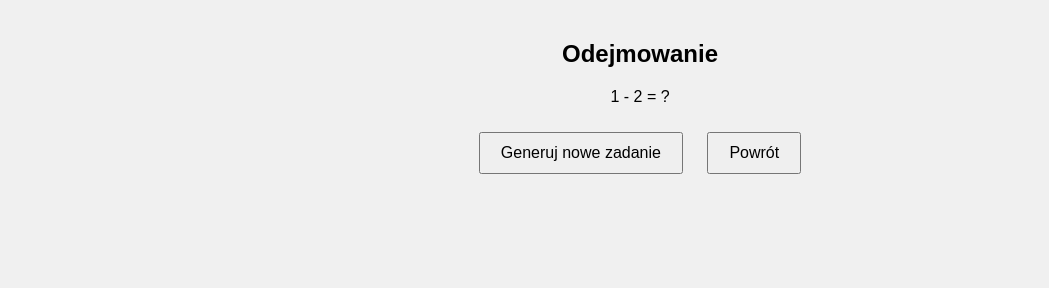
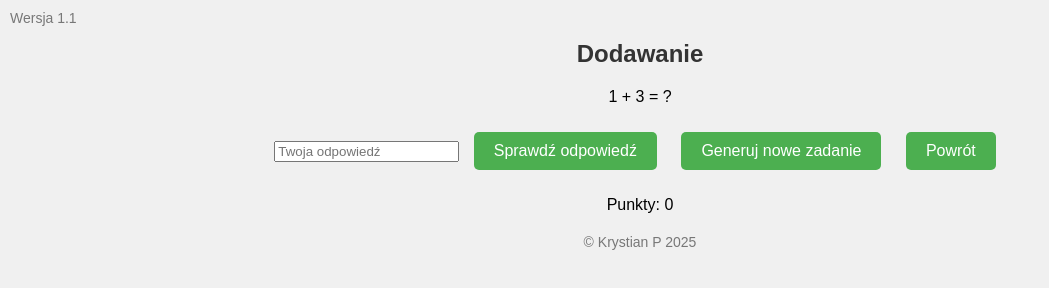
Before and after one commit to LufStudios/matmania.lfrx.ovh, a plain HTML site: page odejmowanie.html in a window 1280 px wide. Shown: the whole page, without its empty margins (0-1049 px from the left). Drawn offline with Linux system fonts and the light colour scheme.

Commit message:
Update odejmowanie.html

```diff
--- a/odejmowanie.html
+++ b/odejmowanie.html
@@ -3,7 +3,7 @@
 <head>
     <meta charset="UTF-8">
     <meta name="viewport" content="width=device-width, initial-scale=1.0">
-    <title>Odejmowanie - Matmania</title>
+    <title>Dodawanie - Matmania</title>
     <style>
         body {
             font-family: Arial, sans-serif;
@@ -12,29 +12,79 @@
             margin: 0;
             padding: 20px;
         }
+        h2 {
+            color: #333;
+        }
         button {
             padding: 10px 20px;
             margin: 10px;
             font-size: 16px;
             cursor: pointer;
+            background-color: #4CAF50;
+            color: white;
+            border: none;
+            border-radius: 5px;
+            transition: background-color 0.3s;
+        }
+        button:hover {
+            background-color: #45a049;
+        }
+        footer {
+            margin-top: 20px;
+            font-size: 14px;
+            color: #777;
+        }
+        .version {
+            position: absolute;
+            top: 10px;
+            left: 10px;
+            font-size: 14px;
+            color: #777;
         }
     </style>
 </head>
 <body>
 
-    <h2>Odejmowanie</h2>
-    <p id="odejmowanie-wynik"></p>
-    <button onclick="generateOdejmowanie()">Generuj nowe zadanie</button>
+    <div class="version">Wersja 1.1</div>
+    <h2>Dodawanie</h2>
+    <p id="dodawanie-wynik"></p>
+    <input type="number" id="dodawanie-odpowiedz" placeholder="Twoja odpowiedź">
+    <button onclick="checkDodawanie()">Sprawdź odpowiedź</button>
+    <button onclick="generateDodawanie()">Generuj nowe zadanie</button>
     <button onclick="location.href='index.html'">Powrót</button>
+    <p id="dodawanie-feedback"></p>
+    <p id="dodawanie-punkty">Punkty: 0</p>
 
     <script>
-        function generateOdejmowanie() {
+        let correctAnswer;
+        let points = 0;
+
+        function generateDodawanie() {
             const num1 = Math.floor(Math.random() * 10) + 1;
             const num2 = Math.floor(Math.random() * 10) + 1;
-            document.getElementById('odejmowanie-wynik').innerText = `${num1} - ${num2} = ?`;
+            correctAnswer = num1 + num2;
+            document.getElementById('dodawanie-wynik').innerText = `${num1} + ${num2} = ?`;
+            document.getElementById('dodawanie-odpowiedz').value = '';
+            document.getElementById('dodawanie-feedback').innerText = '';
         }
-        generateOdejmowanie();
+
+        function checkDodawanie() {
+            const userAnswer = parseInt(document.getElementById('dodawanie-odpowiedz').value);
+            if (userAnswer === correctAnswer) {
+                points++;
+                document.getElementById('dodawanie-feedback').innerText = 'Brawo! Poprawna odpowiedź!';
+            } else {
+                document.getElementById('dodawanie-feedback').innerText = `Niestety, błędna odpowiedź. Poprawna to: ${correctAnswer}`;
+            }
+            document.getElementById('dodawanie-punkty').innerText = `Punkty: ${points}`;
+        }
+
+        generateDodawanie();
     </script>
+
+    <footer>
+        &copy; Krystian P 2025
+    </footer>
 
 </body>
 </html>
```
